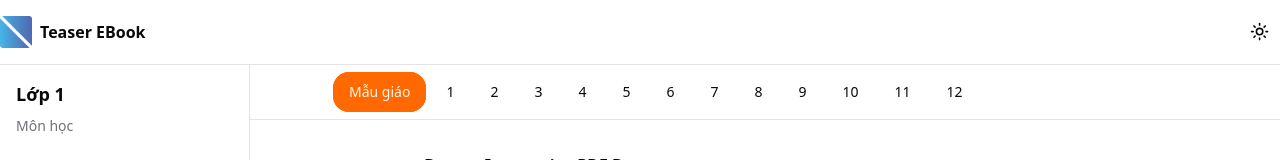
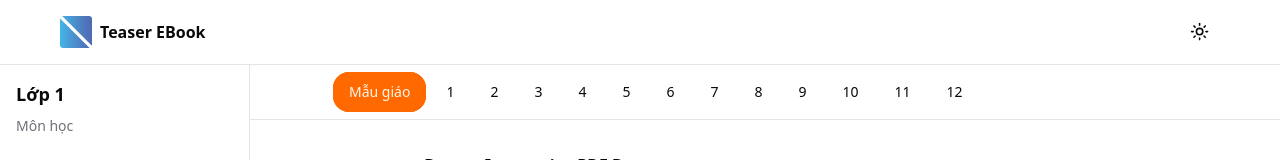
Before and after one commit to PhanBinhDev/e-learning, a Next.js app: page /pdf-viewer/1 in a window 1280 px wide. Shown: the top 160 px of the page. Built offline with nearby package versions, Linux system fonts and the light colour scheme.

Commit message:
fix: container style

```diff
--- a/app/globals.css
+++ b/app/globals.css
@@ -121,6 +121,23 @@
   }
 }
 
+@utility container {
+  padding-inline: 10px;
+  margin-inline: auto;
+
+  @variant sm {
+    padding-inline: 20px;
+  }
+
+  @variant lg {
+    padding-inline: 40px;
+  }
+
+  @variant xl {
+    padding-inline: 60px;
+  }
+}
+
 
 /* GLOBAL SCROLLBAR - Applied to ALL scrollable elements automatically */
 * {
--- a/app/pdf-viewer/[id]/page.tsx
+++ b/app/pdf-viewer/[id]/page.tsx
@@ -73,7 +73,7 @@
       {/* PDF Viewer */}
       <div className="flex-1">
         {/* <iframe src="https://publuu.com/flip-book/919289/2014530/page/1?embed" width="100%" height="100%" scrolling="no" frameBorder="0" allow="clipboard-write; autoplay; fullscreen" className="publuuflip"></iframe> */}
-        <iframe src="https://publuu.com/flip-book/919289/2014697/page/1?embed" width="100%" height="100%" scrolling="no" frameBorder="0" allow="clipboard-write; autoplay; fullscreen" className="publuuflip"></iframe>
+        <iframe src="https://publuu.com/flip-book/919289/2015138/page/1?embed" width="100%" height="100%" scrolling="no" frameBorder="0" allow="clipboard-write; autoplay; fullscreen" className="publuuflip"></iframe>
       </div>
     </div>
   );
```
